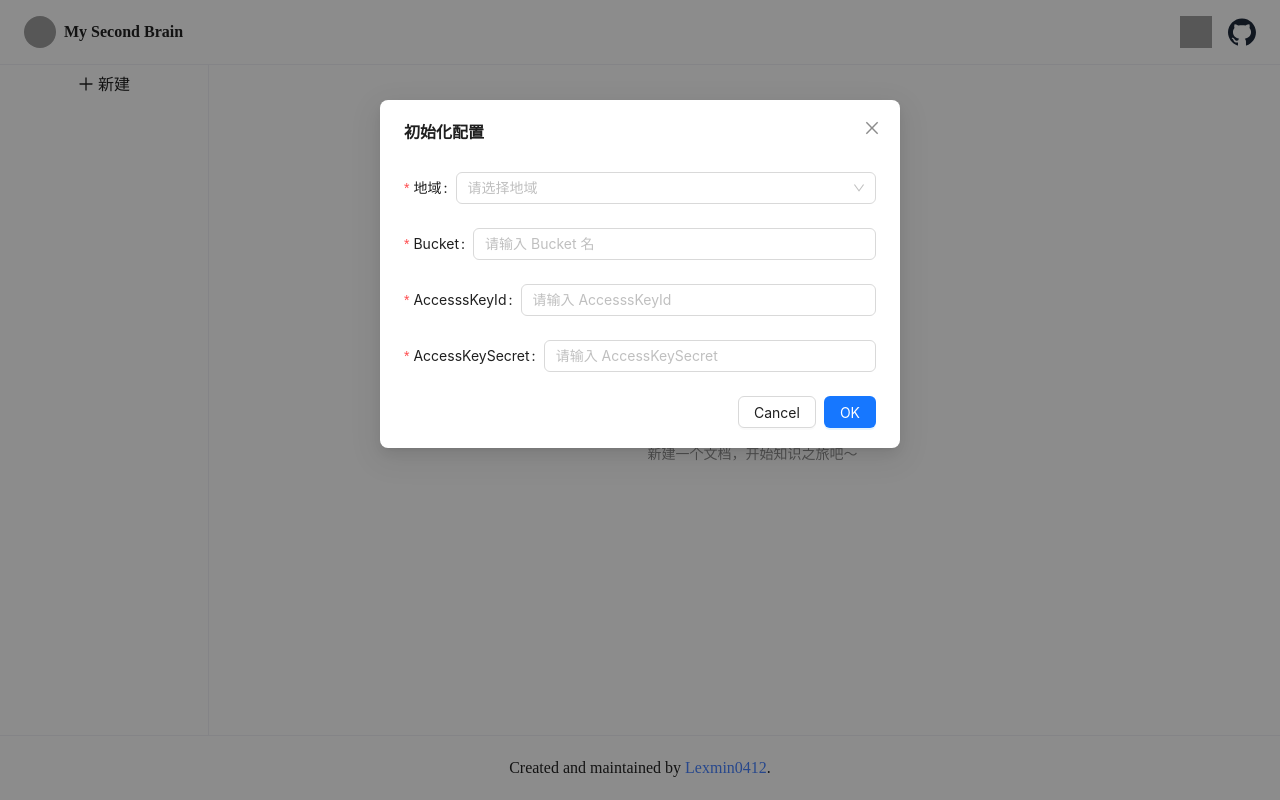
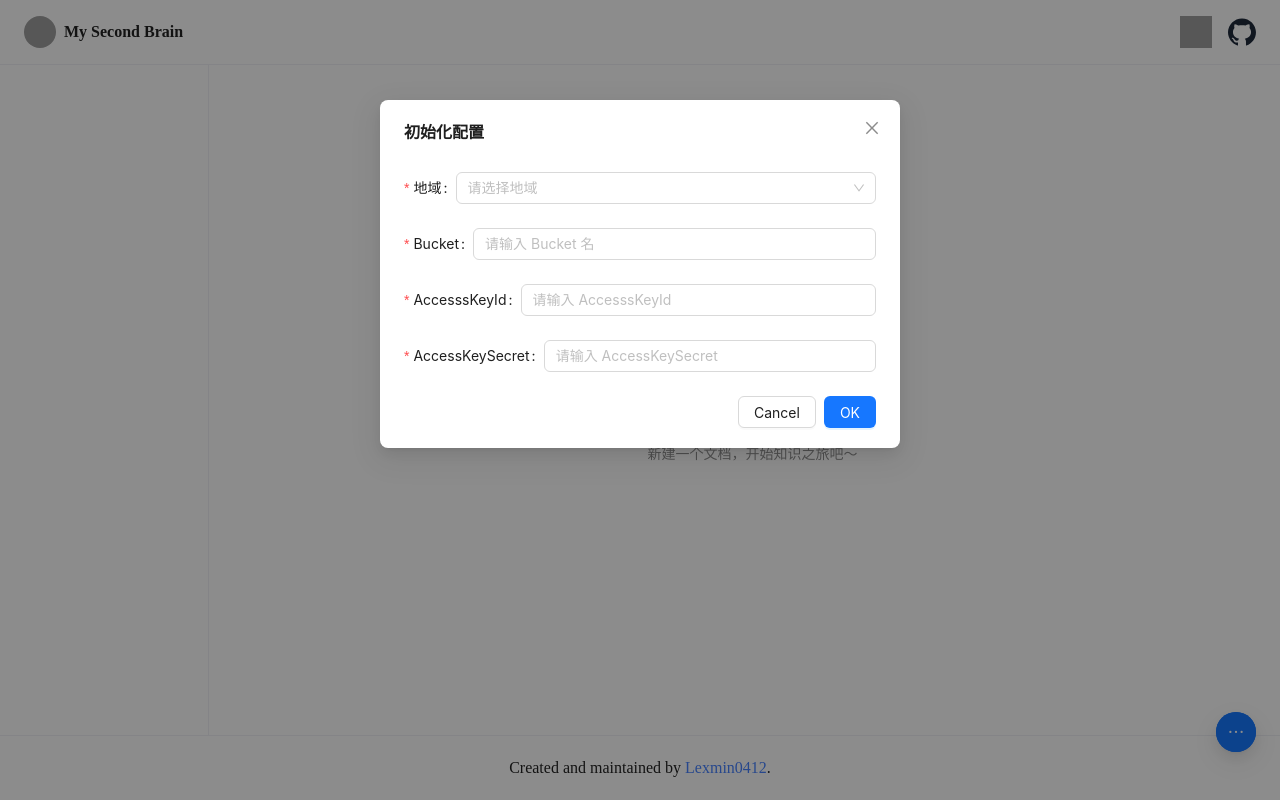
Before and after one commit to lexmin0412/my-second-brain, a React (Vite) app: page / in a window 1280 px wide. Built offline with nearby package versions, Linux system fonts and the light colour scheme; grey boxes are pictures that could not be loaded; the HTML template or start-up script is replaced by a standard one.

Commit message:
feat: 完成移动端适配

```diff
--- /dev/null
+++ b/src/home/components/base/modal-enhancer.tsx
@@ -0,0 +1,10 @@
+import { Modal, ModalProps } from "antd";
+
+export default function ModalEnhancer(props: ModalProps) {
+	return (
+		<Modal
+			maskClosable={false}
+			{...props}
+		/>
+	)
+}
--- /dev/null
+++ b/src/home/components/float-actions.tsx
@@ -0,0 +1,72 @@
+import { FloatButton} from "antd";
+import {
+  PlusOutlined,
+  EllipsisOutlined,
+	SettingOutlined,
+	MenuOutlined
+} from "@ant-design/icons";
+import { isMobile } from "@/utils";
+import { ReactNode } from "react";
+
+interface ButtonItem {
+	key: string
+	icon: ReactNode
+	onClick: () => void
+	visible: boolean
+}
+
+interface FloatActionsProps {
+  onAddFile: () => void;
+  onSettingBtnClick: () => void;
+  onMenuBtnClick: () => void
+}
+
+export default function FloatActions(props: FloatActionsProps) {
+  const {onAddFile, onSettingBtnClick, onMenuBtnClick} = props;
+
+  const buttonList: ButtonItem[] = [
+    {
+      key: "add-file",
+      icon: <PlusOutlined />,
+      onClick: onAddFile,
+      visible: !isMobile(),
+    },
+    // 移动端未实现良好交互，暂时不开放视图设置
+    {
+      key: "setting",
+      icon: <SettingOutlined />,
+      onClick: onSettingBtnClick,
+      visible: !isMobile(),
+    },
+    {
+      key: "menu-sidebar",
+      icon: <MenuOutlined />,
+      onClick: onMenuBtnClick,
+      visible: isMobile(),
+    },
+  ];
+
+	const visibleButtonList = buttonList?.filter(item=>item.visible)
+
+  return (
+    <div>
+      {/* 浮动按钮 */}
+      <FloatButton.Group
+        trigger="click"
+        type="primary"
+        style={{right: 24}}
+        icon={<EllipsisOutlined />}
+      >
+        {visibleButtonList.map((button) => {
+          return (
+            <FloatButton
+              key={button.key}
+              icon={button.icon}
+              onClick={button.onClick}
+            />
+          );
+        })}
+      </FloatButton.Group>
+    </div>
+  );
+}
--- /dev/null
+++ b/src/home/components/setting-modal.tsx
@@ -0,0 +1,89 @@
+import {Checkbox, Form} from "antd";
+import {useEffect} from "react";
+import ModalEnhancer from "./base/modal-enhancer";
+
+export interface LayoutVisibleConfig {
+  editor: boolean;
+  preview: boolean;
+  sidebar: boolean;
+}
+
+export interface SettingModalOnOkValues {
+  visible: LayoutVisibleConfig;
+}
+
+interface SettingModalProps {
+  open: boolean;
+  onCancel: () => void;
+  onOk: (values: SettingModalOnOkValues) => void;
+  initialValues: {
+    visible: LayoutVisibleConfig;
+  };
+}
+
+export default function SettingModal(props: SettingModalProps) {
+  const {open, onCancel, onOk, initialValues} = props;
+  const [form] = Form.useForm();
+
+  const handleOk = async () => {
+    await form.validateFields();
+		const visible = form.getFieldValue('visible')
+		const result: {
+      visible: LayoutVisibleConfig;
+    } = {
+      visible: {
+        sidebar: visible?.includes("sidebar"),
+        editor: visible?.includes("editor"),
+        preview: visible?.includes("preview"),
+      },
+    };
+    onOk(result);
+  };
+
+  useEffect(() => {
+    if (!open) {
+      form.resetFields();
+    } else {
+      form.setFieldsValue({
+        type: "folder",
+        fileName: undefined,
+      });
+    }
+  }, [open]);
+
+  console.log("form.getFieldsValue", form.getFieldsValue());
+
+  useEffect(() => {
+    if (open) {
+      form.setFieldsValue({
+        visible: Object.keys(initialValues.visible).filter(
+          (key) => initialValues.visible[key as keyof LayoutVisibleConfig]
+        ),
+      });
+    }
+  }, [open]);
+
+  return (
+    <ModalEnhancer
+      title="设置"
+      open={open}
+      onCancel={onCancel}
+      onOk={handleOk}
+      styles={{
+        body: {
+          paddingTop: "20px",
+        },
+      }}
+    >
+      <Form form={form}>
+        <Form.Item name="visible" label="显示">
+          <Checkbox.Group>
+            <Checkbox value="sidebar">侧边栏</Checkbox>
+            <Checkbox value="editor">编辑器</Checkbox>
+            <Checkbox value="preview">预览</Checkbox>
+          </Checkbox.Group>
+        </Form.Item>
+      </Form>
+    </ModalEnhancer>
+  );
+}
--- a/src/home/components/sidebar.tsx
+++ b/src/home/components/sidebar.tsx
@@ -13,10 +13,10 @@ import FileRenameModal from "./file-rename-modal";
 export interface SidebarItem {
   id: string;
   title: string;
-	/**
-	 * 包含了父元素名称的组合
-	 */
-  fullTitle: string
+  /**
+   * 包含了父元素名称的组合
+   */
+  fullTitle: string;
   /**
    * 是否文件夹
    */
@@ -31,16 +31,26 @@ export interface SidebarItem {
 interface SidebarProps {
   loading?: boolean;
   items: SidebarItem[];
+  showActionButtons?: boolean;
   onChange: (fullTitle: string, item: SidebarItem) => void;
   onRename: (newFileName: string, item: SidebarItem) => Promise<unknown>;
   onDelete: (item: SidebarItem) => void;
+  itemClassName?: string
 }
 
 /**
  * 侧边栏
  */
 export default function Sidebar(props: SidebarProps) {
-  const {items, onChange, onRename, onDelete, loading} = props;
+  const {
+    items,
+    onChange,
+    onRename,
+    onDelete,
+    loading,
+    showActionButtons = true,
+    itemClassName = ''
+  } = props;
   const {selectedSidebarItem} = useContext(GlobalContext);
   const [renameModalOpen, setRenameModalOpen] = useState(false);
   const [renamingItem, setRenamingItem] = useState<SidebarItem>();
@@ -85,12 +95,14 @@ export default function Sidebar(props: SidebarProps) {
     parentItem?: SidebarItem;
   }) => {
     const {item, className, parentItem} = props;
-		const fullTitle = parentItem ? `${parentItem.title}/${item.title}` : item.title
+    const fullTitle = parentItem
+      ? `${parentItem.title}/${item.title}`
+      : item.title;
     return (
       <>
         <div
           key={item.id}
-          className={`h-10 flex items-center leading-10 border-0 border-t border-solid border-t-[#eff0f5] px-4 hover:bg-[#4688ff] hover:text-white cursor-pointer ${
+          className={`h-10 flex items-center leading-10 border-0 border-b border-solid border-b-[#eff0f5] px-4 hover:bg-[#4688ff] hover:text-white cursor-pointer ${
             item.id === selectedSidebarItem?.id ? "bg-[#4688ff] text-white" : ""
           }
 					${className}
@@ -107,7 +119,7 @@ export default function Sidebar(props: SidebarProps) {
           >
             {item.title}
           </div>
-          {!item.isFolder ? (
+          {!item.isFolder && showActionButtons ? (
             <>
               <EditOutlined onClick={() => handleRenameBtnClick(item)} />
               <DeleteOutlined
@@ -121,7 +133,7 @@ export default function Sidebar(props: SidebarProps) {
           return (
             <SidebarItemComponent
               item={child}
-              className="pl-8"
+              className={itemClassName}
               parentItem={item}
             />
           );
@@ -131,9 +143,13 @@ export default function Sidebar(props: SidebarProps) {
   };
 
   return (
-    <Spin spinning={loading}>
+    <div className="flex-1 overflow-auto">
       {items.map((item: SidebarItem) => {
-        return <SidebarItemComponent item={item} />;
+        return (
+          <Spin spinning={loading}>
+            <SidebarItemComponent item={item} />
+          </Spin>
+        );
       })}
 
       <FileRenameModal
@@ -147,6 +163,6 @@ export default function Sidebar(props: SidebarProps) {
           fileName: renamingItem?.title as string,
         }}
       />
-    </Spin>
+    </div>
   );
 }
--- a/src/home/index.tsx
+++ b/src/home/index.tsx
@@ -1,10 +1,10 @@
 import {useOssClient} from "@/hooks";
-import {message, Empty} from "antd";
-import {PlusOutlined, GithubOutlined} from "@ant-design/icons";
+import {Button, message, Empty, Drawer} from "antd";
+import {GithubOutlined, PlusOutlined} from "@ant-design/icons";
 import {useRequest} from "ahooks";
 import dayjs from "dayjs";
 import {GlobalContext} from "@/hooks/context";
-import {OssClientInitProps} from "@/utils";
+import {type OssClientInitProps, isMobile} from "@/utils";
 import {useEffect, useState} from "react";
 import AddFileModal, {
   AddFileModalOnOkValues,
@@ -13,6 +13,11 @@ import Editor from "./components/editor";
 import OSSInitModal from "./components/oss-init-modal";
 import Sidebar, {SidebarItem} from "./components/sidebar";
 import "./index.less";
+import FloatActions from "./components/float-actions";
+import SettingModal, {LayoutVisibleConfig, SettingModalOnOkValues} from "./components/setting-modal";
+import { useLocalStorageState } from "@/hooks/use-local-storage-state";
+
+const isOnMobile = isMobile();
 
 export default function Home() {
   const [editorInitialContent, setEditorInitialContent] = useState("");
@@ -22,6 +27,14 @@ export default function Home() {
   const [selectedSidebarItem, setSelectedSidebarItem] = useState<SidebarItem>();
   const [addFileModalOpen, setAddFileModalOpen] = useState(false);
   const [editorLoading, setEditorLoading] = useState(false);
+  const [settingModalOpen, setSettingModalOpen] = useState(false);
+  const [menuSidebarOpen, setMenuSidebarOpen] = useState(false);
+  const [layoutVisibleConfig, setLayoutVisibleConfig] = useLocalStorageState<LayoutVisibleConfig>('msb-visible-setting', {
+    // 初始化默认值以缓存优先
+    sidebar: true,
+    editor: true,
+    preview: true,
+  });
 
   const handleOssInitModalConfirm = (values: OssClientInitProps) => {
     initOSSClient(values);
@@ -57,7 +70,10 @@ export default function Home() {
           const sliceEndIndex = item.name.indexOf(".md");
           // 如果以斜杠结尾，证明是空文件夹
           if (item.name.endsWith("/")) {
-						const fileName = item.name.slice(sliceStartIndex, item.name.length - 1)
+            const fileName = item.name.slice(
+              sliceStartIndex,
+              item.name.length - 1
+            );
             tempList.push({
               ...item,
               id: item.url,
@@ -68,7 +84,7 @@ export default function Home() {
           }
           // 如果最后一个斜杠的位置与 /articles/ 结束位置相等，则证明是 articles 下的顶级文件
           else if (sliceStartIndex === lastSlashIndex) {
-						const fileName = item.name.slice(sliceStartIndex, sliceEndIndex)
+            const fileName = item.name.slice(sliceStartIndex, sliceEndIndex);
             tempList.push({
               ...item,
               id: item.url,
@@ -164,14 +180,19 @@ export default function Home() {
     }
   };
 
+  const handleSettingModalConfirm = (values: SettingModalOnOkValues) => {
+    setSettingModalOpen(false);
+    setLayoutVisibleConfig(values.visible);
+  };
+
   const {runAsync: handleFileRename} = useRequest(
-    (newFileName: string, item: SidebarItem) =>
-      {
-				let newFullFileName = ''
+    (newFileName: string, item: SidebarItem) => {
+      let newFullFileName = "";
       if (item.title === item.fullTitle) {
-					newFullFileName = newFileName
+        newFullFileName = newFileName;
       } else {
-					newFullFileName = `${item.fullTitle.slice(0,
+        newFullFileName = `${item.fullTitle.slice(
+          0,
           item.fullTitle.indexOf(item.title) - 1
         )}/${newFileName}`;
       }
@@ -197,8 +218,6 @@ export default function Home() {
       },
     }
   );
-
-  console.log("sidebarItems", sidebarItems);
 
   return (
     <GlobalContext.Provider
@@ -252,27 +271,33 @@ export default function Home() {
         {/* 主内容区 */}
         <div className="flex flex-1 overflow-hidden">
           {/* 侧边栏 */}
+          {!isOnMobile && layoutVisibleConfig.sidebar ? (
             <div className="w-52 border-0 border-r border-solid border-r-[#eff0f5] bg-slate-10 h-full overflow-auto">
-            <div
+              {/* <div
                 className="h-10 leading-10 text-center cursor-pointer hover:bg-[#4688ff] hover:text-white"
                 onClick={handleAddBtnClick}
               >
                 <PlusOutlined /> 新建
-            </div>
+              </div> */}
 
               <Sidebar
+                showActionButtons={true}
                 loading={sidebarLoading}
                 items={sidebarItems}
                 onChange={handleSidebarChange}
                 onRename={handleFileRename}
                 onDelete={handleFileDelete}
+                itemClassName="pl-8"
               />
             </div>
+          ) : null}
 
           {/* 内容区 只有选中文章时才展示 */}
           <div className="flex-1 h-full box-border">
             {selectedSidebarItem ? (
               <Editor
+								editorVisible={layoutVisibleConfig.editor}
+								previewVisible={layoutVisibleConfig.preview}
                 loading={editorLoading}
                 initialContent={editorInitialContent}
                 onPublishSuccess={handlePublishSuccess}
@@ -305,6 +330,12 @@ export default function Home() {
           .
         </div>
 
+        <FloatActions
+          onAddFile={handleAddBtnClick}
+          onSettingBtnClick={() => setSettingModalOpen(true)}
+          onMenuBtnClick={() => setMenuSidebarOpen(true)}
+        />
+
         <OSSInitModal
           open={ossInitModalOpen}
           onCancel={() => setOssInitModalOpen(false)}
@@ -316,6 +347,43 @@ export default function Home() {
           onCancel={() => setAddFileModalOpen(false)}
           onOk={handleAddFileModalOk}
         />
+
+        <SettingModal
+          open={settingModalOpen}
+          initialValues={{
+            visible: layoutVisibleConfig,
+          }}
+          onCancel={() => setSettingModalOpen(false)}
+          onOk={handleSettingModalConfirm}
+        />
+
+        {/* 侧边栏菜单 */}
+        <Drawer
+          title="文档列表"
+          placement="right"
+          width={"80%"}
+          onClose={() => setMenuSidebarOpen(false)}
+          open={menuSidebarOpen}
+          closable={false}
+        >
+          <div className="h-full flex flex-col">
+            <Sidebar
+              showActionButtons={false}
+              loading={sidebarLoading}
+              items={sidebarItems}
+              onChange={handleSidebarChange}
+              onRename={handleFileRename}
+              onDelete={handleFileDelete}
+            />
+            <Button
+              size="large"
+              type="primary"
+              onClick={() => setMenuSidebarOpen(false)}
+            >
+              关闭
+            </Button>
+          </div>
+        </Drawer>
       </div>
     </GlobalContext.Provider>
   );
--- a/src/utils/index.tsx
+++ b/src/utils/index.tsx
@@ -1 +1,2 @@
 export * from './oss'
+export * from './device'
```
Also changed, not shown: src/home/components/add-file-modal.tsx (+4 -3 lines), src/home/components/editor.tsx (+16 -1 lines). Lines whose indentation alone changed are shown as unchanged.
